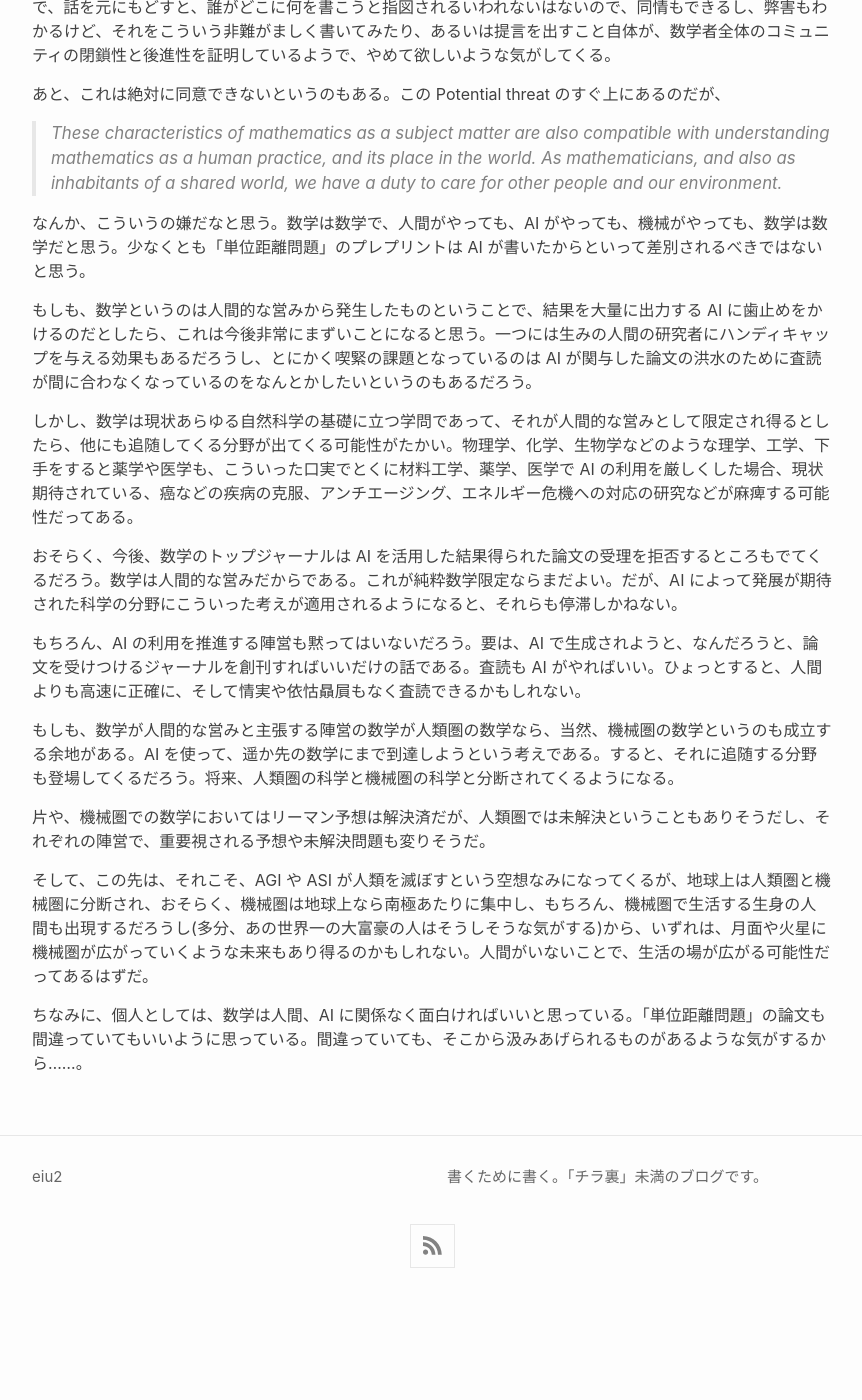
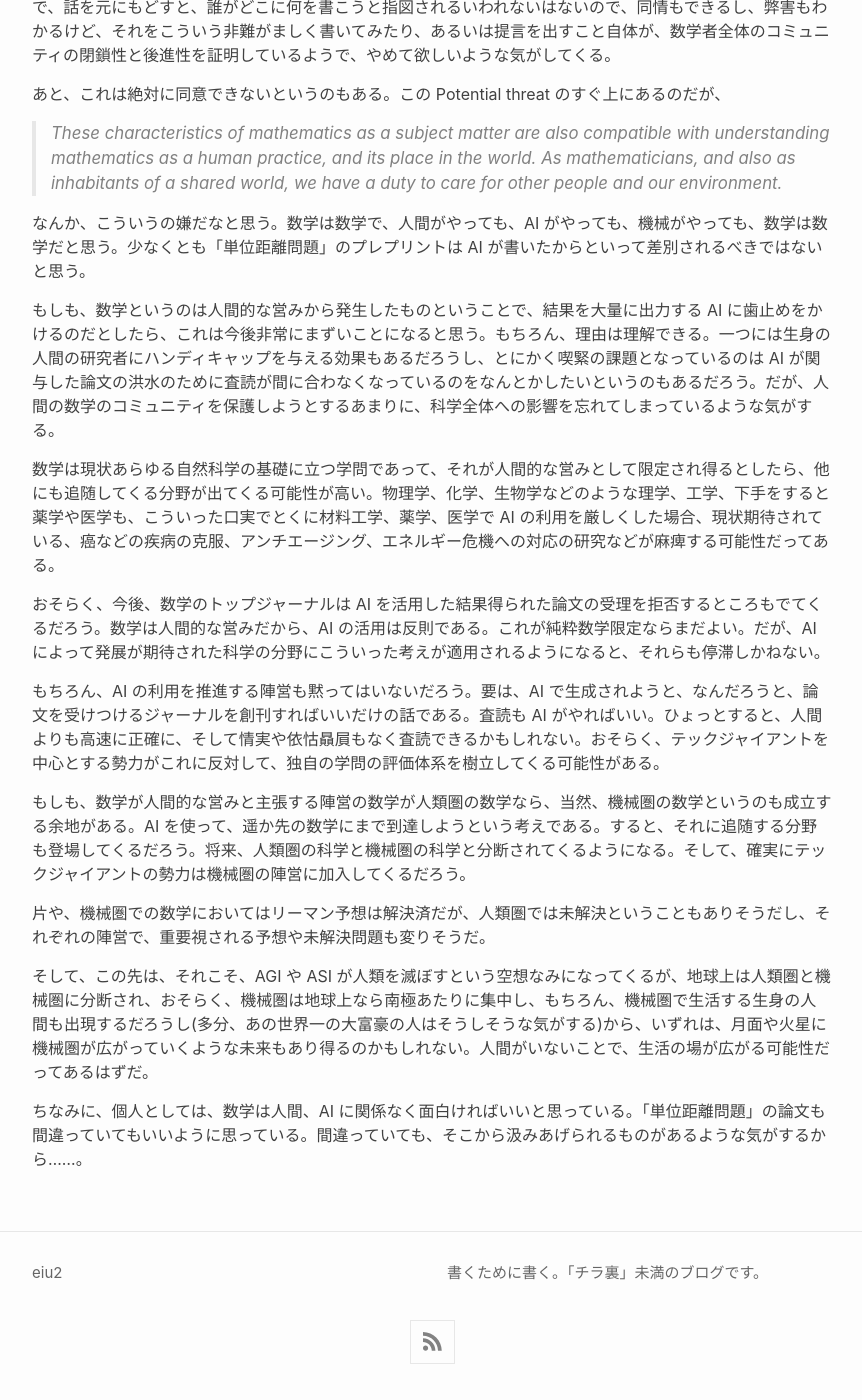
Before and after one commit to eiu2/eiu2.github.com, a Jekyll site: the page built from _posts/2026-06-07-human-math.md, in a window 1280 px wide and 1400 px high, scrolled down 1316 px. Shown: the whole window, without its empty margins (208-1070 px from the left). Built offline with Jekyll 4.4.1, drawn with Linux system fonts in a browser that asks for light colours; nearby versions of some CDN libraries; before the commit the page ends 2620 px from its top, so only the background shows below that.

Commit message:
Update 2026-06-07-human-math.md

```diff
--- a/_posts/2026-06-07-human-math.md
+++ b/_posts/2026-06-07-human-math.md
@@ -28,15 +28,15 @@ Potential threats の 4 番目の項目
 
 なんか、こういうの嫌だなと思う。数学は数学で、人間がやっても、AI がやっても、機械がやっても、数学は数学だと思う。少なくとも「単位距離問題」のプレプリントは AI が書いたからといって差別されるべきではないと思う。
 
-もしも、数学というのは人間的な営みから発生したものということで、結果を大量に出力する AI に歯止めをかけるのだとしたら、これは今後非常にまずいことになると思う。一つには生みの人間の研究者にハンディキャップを与える効果もあるだろうし、とにかく喫緊の課題となっているのは AI が関与した論文の洪水のために査読が間に合わなくなっているのをなんとかしたいというのもあるだろう。
+もしも、数学というのは人間的な営みから発生したものということで、結果を大量に出力する AI に歯止めをかけるのだとしたら、これは今後非常にまずいことになると思う。もちろん、理由は理解できる。一つには生身の人間の研究者にハンディキャップを与える効果もあるだろうし、とにかく喫緊の課題となっているのは AI が関与した論文の洪水のために査読が間に合わなくなっているのをなんとかしたいというのもあるだろう。だが、人間の数学のコミュニティを保護しようとするあまりに、科学全体への影響を忘れてしまっているような気がする。
 
-しかし、数学は現状あらゆる自然科学の基礎に立つ学問であって、それが人間的な営みとして限定され得るとしたら、他にも追随してくる分野が出てくる可能性がたかい。物理学、化学、生物学などのような理学、工学、下手をすると薬学や医学も、こういった口実でとくに材料工学、薬学、医学で AI の利用を厳しくした場合、現状期待されている、癌などの疾病の克服、アンチエージング、エネルギー危機への対応の研究などが麻痺する可能性だってある。
+数学は現状あらゆる自然科学の基礎に立つ学問であって、それが人間的な営みとして限定され得るとしたら、他にも追随してくる分野が出てくる可能性が高い。物理学、化学、生物学などのような理学、工学、下手をすると薬学や医学も、こういった口実でとくに材料工学、薬学、医学で AI の利用を厳しくした場合、現状期待されている、癌などの疾病の克服、アンチエージング、エネルギー危機への対応の研究などが麻痺する可能性だってある。
 
-おそらく、今後、数学のトップジャーナルは AI を活用した結果得られた論文の受理を拒否するところもでてくるだろう。数学は人間的な営みだからである。これが純粋数学限定ならまだよい。だが、AI によって発展が期待された科学の分野にこういった考えが適用されるようになると、それらも停滞しかねない。
+おそらく、今後、数学のトップジャーナルは AI を活用した結果得られた論文の受理を拒否するところもでてくるだろう。数学は人間的な営みだから、AI の活用は反則である。これが純粋数学限定ならまだよい。だが、AI によって発展が期待された科学の分野にこういった考えが適用されるようになると、それらも停滞しかねない。
 
-もちろん、AI の利用を推進する陣営も黙ってはいないだろう。要は、AI で生成されようと、なんだろうと、論文を受けつけるジャーナルを創刊すればいいだけの話である。査読も AI がやればいい。ひょっとすると、人間よりも高速に正確に、そして情実や依怙贔屓もなく査読できるかもしれない。
+もちろん、AI の利用を推進する陣営も黙ってはいないだろう。要は、AI で生成されようと、なんだろうと、論文を受けつけるジャーナルを創刊すればいいだけの話である。査読も AI がやればいい。ひょっとすると、人間よりも高速に正確に、そして情実や依怙贔屓もなく査読できるかもしれない。おそらく、テックジャイアントを中心とする勢力がこれに反対して、独自の学問の評価体系を樹立してくる可能性がある。
 
-もしも、数学が人間的な営みと主張する陣営の数学が人類圏の数学なら、当然、機械圏の数学というのも成立する余地がある。AI を使って、遥か先の数学にまで到達しようという考えである。すると、それに追随する分野も登場してくるだろう。将来、人類圏の科学と機械圏の科学と分断されてくるようになる。
+もしも、数学が人間的な営みと主張する陣営の数学が人類圏の数学なら、当然、機械圏の数学というのも成立する余地がある。AI を使って、遥か先の数学にまで到達しようという考えである。すると、それに追随する分野も登場してくるだろう。将来、人類圏の科学と機械圏の科学と分断されてくるようになる。そして、確実にテックジャイアントの勢力は機械圏の陣営に加入してくるだろう。
 
 片や、機械圏での数学においてはリーマン予想は解決済だが、人類圏では未解決ということもありそうだし、それぞれの陣営で、重要視される予想や未解決問題も変りそうだ。
 
```
